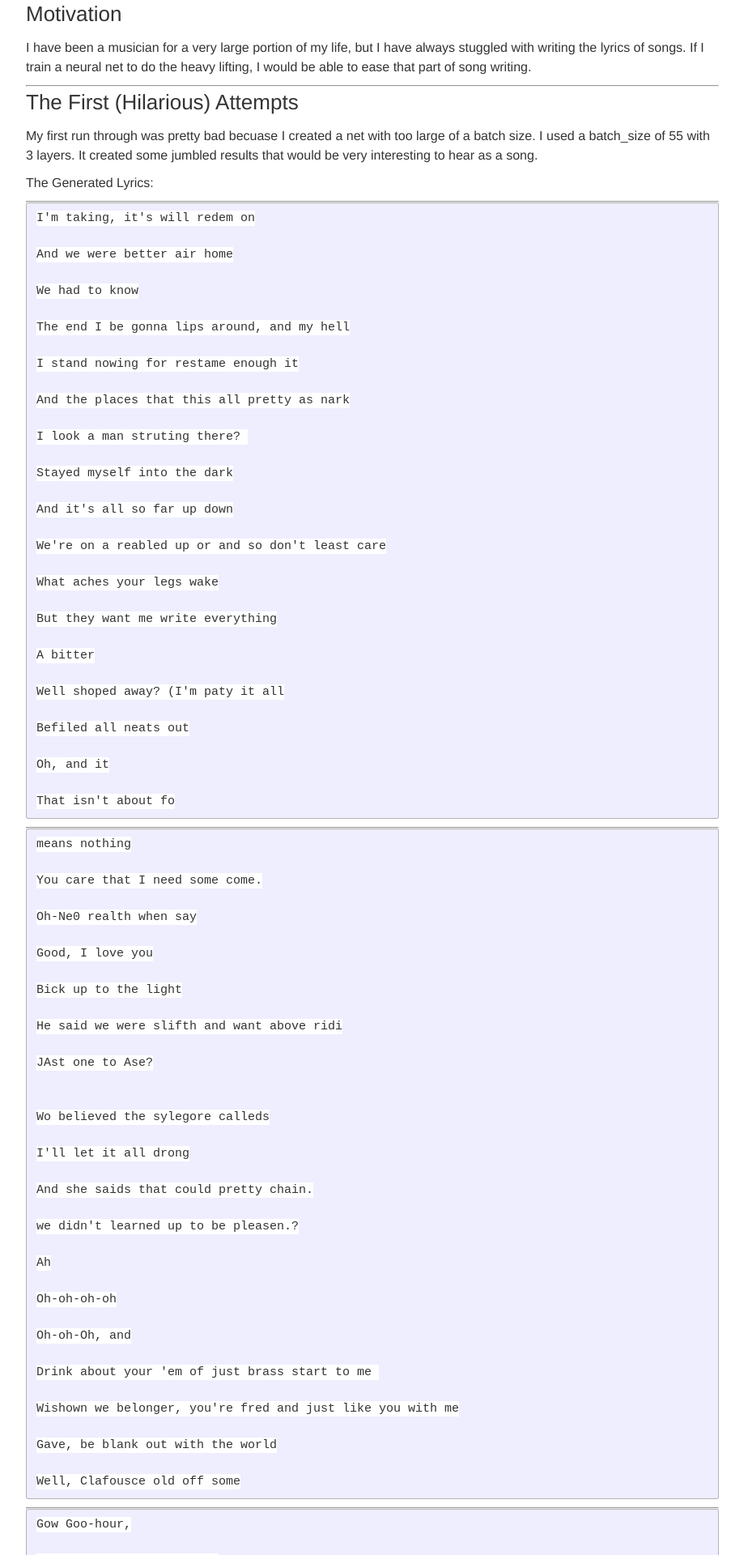
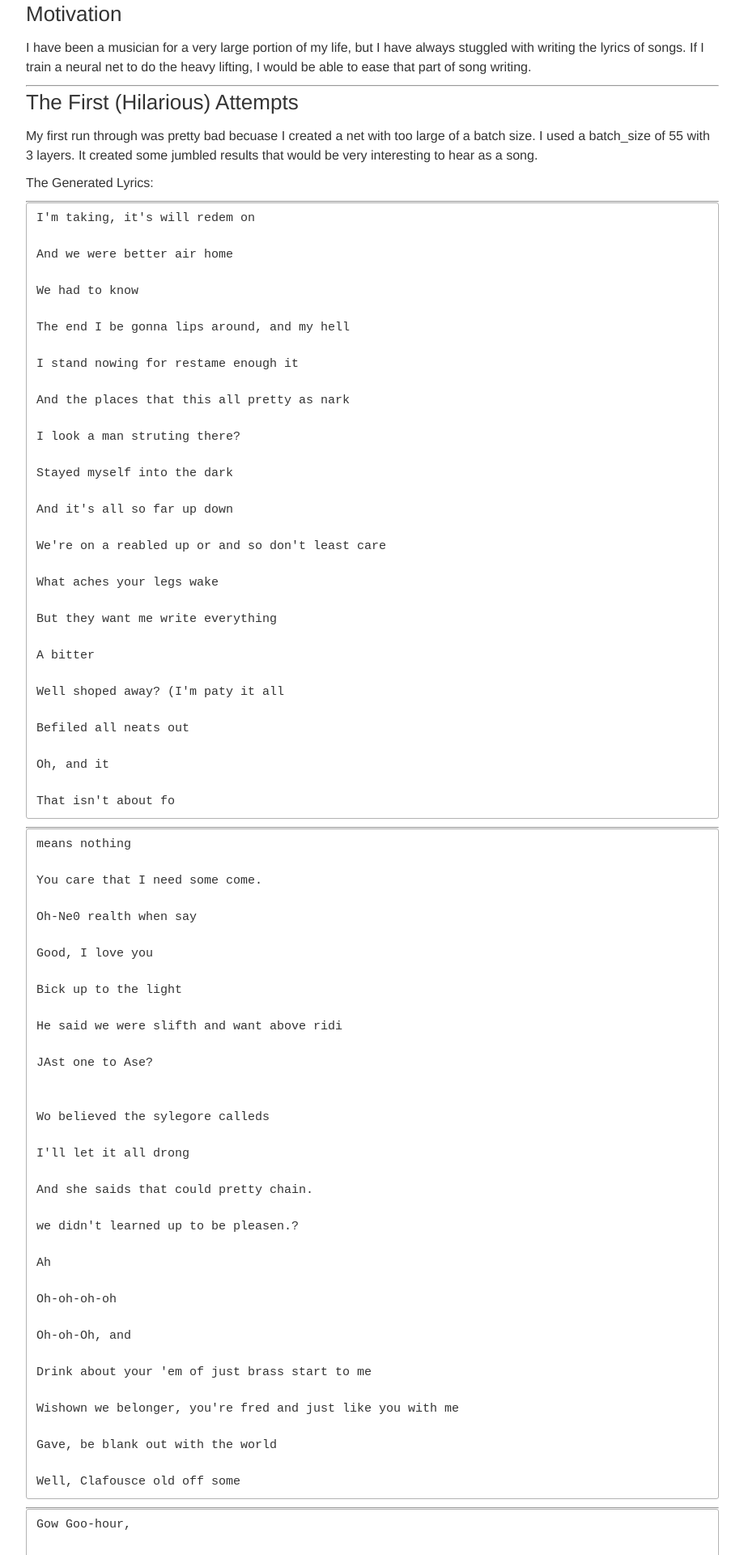
Before and after one commit to NathanYo/nathanyo.github.io, a Jekyll site: the page built from _posts/2016-07-26-playing-around-with-char-rnn.markdown, in a window 1280 px wide. Shown: the part 357-2277 px from the top of the page at 81% size, without its empty margins (180-1099 px from the left). Built offline with Jekyll 4.4.1, drawn with Linux system fonts in a browser that asks for light colours.

Commit message:
changed syntax bg color

```diff
--- a/_sass/_syntax-highlighting.scss
+++ b/_sass/_syntax-highlighting.scss
@@ -6,7 +6,7 @@
     @extend %vertical-rhythm;
 
     .highlighter-rouge & {
-      background: #eef;
+      background: #FFFFFF;
     }
 
     .c     { color: #998; font-style: italic } // Comment
```
